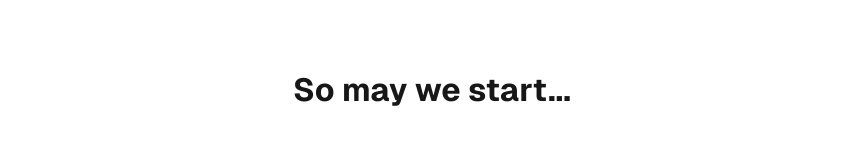
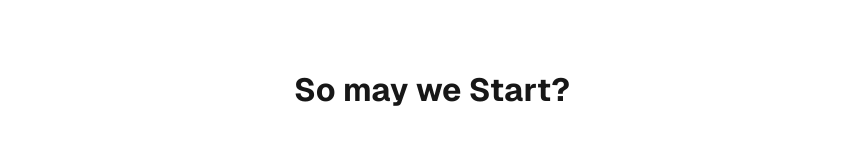
Before and after one commit to Pete-Sony/SAAS-TOOLS, a Next.js app: page / in a window 1280 px wide. Shown: the top 161 px of the page, without its empty margins (208-1071 px from the left). Built offline with nearby package versions, Linux system fonts and the light colour scheme.

Commit message:
minor changes - redeplaoying

```diff
--- a/app/page.js
+++ b/app/page.js
@@ -5,7 +5,7 @@ import YouTubeIframe from "./YouTubeIframe";
 export default function Home() {
   return (
     <div className={styles.page}>
-      <h1>So may we start...</h1>
+      <h1>So may we Start?</h1>
       <YouTubeIframe/>
       {/* <main className={styles.main}>
         <Image
```
